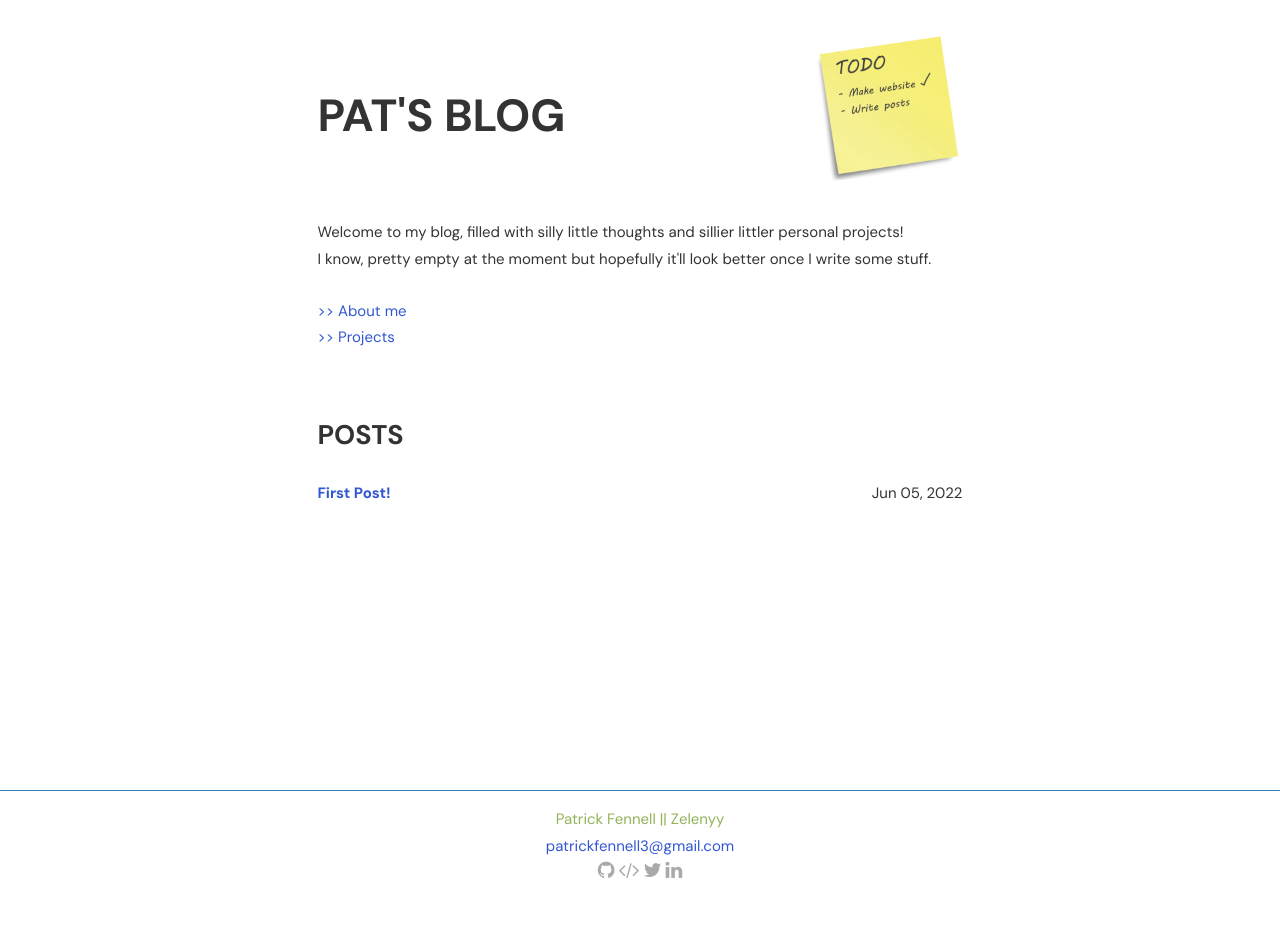
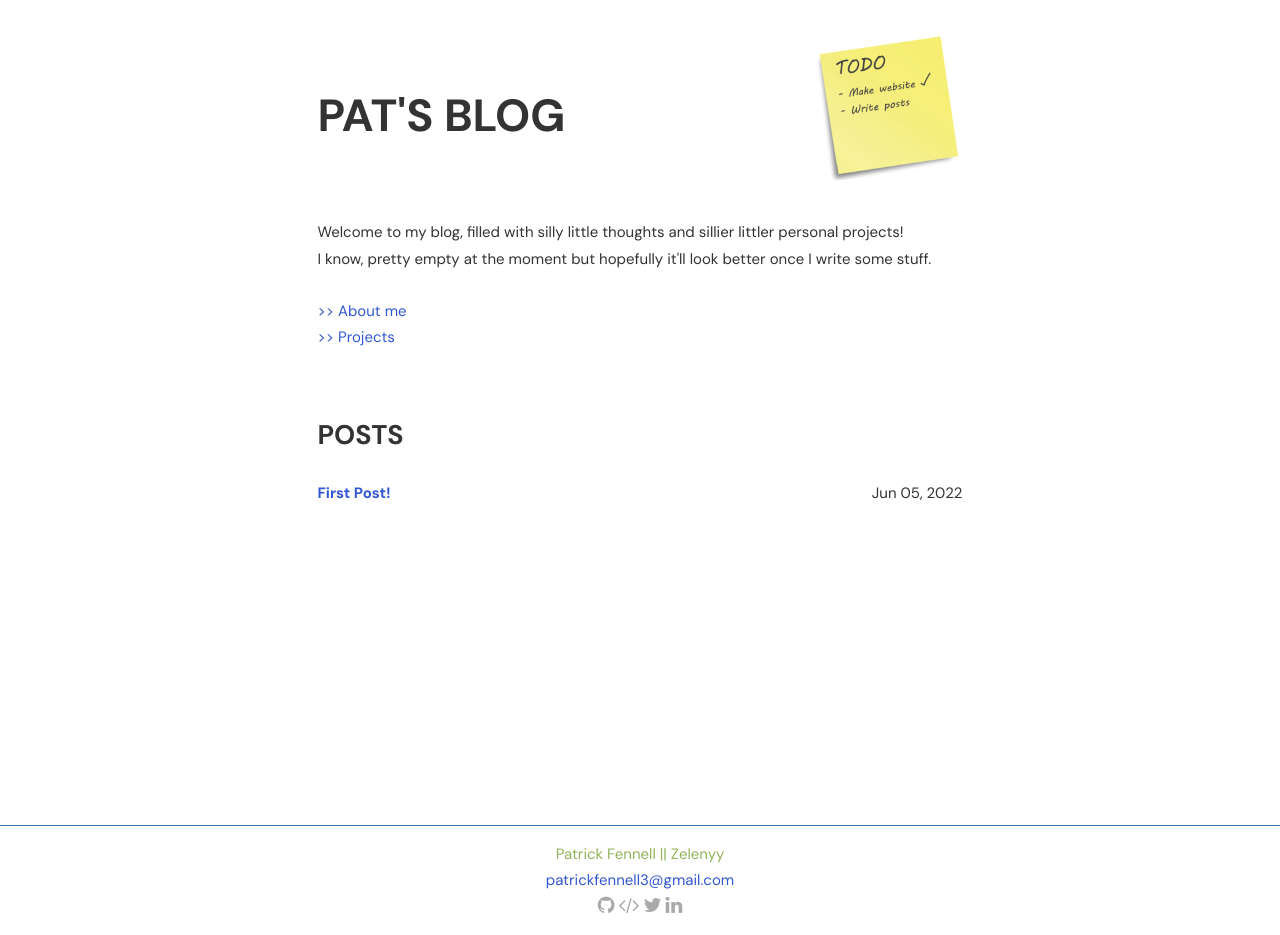
Before and after one commit to mrmelonson/zelenyy_blog, a Jekyll site: the page built from index.html, in a window 1280 px wide. Built offline with Jekyll 4.4.1, drawn with Linux system fonts in a browser that asks for light colours; before the commit the page ends 900 px from its top, so only the background shows below that.

Commit message:
figured out how to fix footer

```diff
--- a/_sass/_main.scss
+++ b/_sass/_main.scss
@@ -301,6 +301,10 @@ time {
 	margin: 0px;
 }
 
+.intro_main {
+  min-height: 92vh;
+}
+
 main {
 	display: flex;
 	max-width: 47rem;
@@ -320,10 +324,8 @@ main {
 
 .social-footer {
   padding: 1rem;
-  position: fixed;
+  position: absolute;
   text-align: center;
-  left: 0;
-  bottom: 0;
   width: 100%;
   color: #92B359;
   text-align: center;
@@ -427,12 +429,18 @@ color: #333;
     text-decoration: none;
     box-sizing: border-box;
 
-    &:nth-child(odd) {
+    &:nth-child(1) {
       padding-left: 0;
       padding-right: 20px;
     }
 
-    &:nth-child(even) {
+    &:nth-child(2) {
+      text-align: center;
+      padding-left: 20px;
+      padding-right: 20px;
+    }
+
+    &:nth-child(3) {
       text-align: right;
       padding-right: 0;
       padding-left: 20px;
--- a/about.html
+++ b/about.html
@@ -1,7 +1,7 @@
 ---
 layout: default
 ---
-
+<div class="intro_main">
   <section class="post">
     <div class="flex-row-between">
         <a href="{{ site.url }}{{ site.baseurl }}/"><< Home</a>
@@ -18,3 +18,4 @@ layout: default
 
     </div>
   </section>
+</div>
--- a/index.html
+++ b/index.html
@@ -1,6 +1,7 @@
 ---
 layout: default
 ---
+<div class="intro_main">
     <section id="intro">
         <div class="flex-row-between">
                 <div class="greetings">
@@ -31,3 +32,4 @@ layout: default
             {% endfor %}
         </ul>
     </section>
+</div>
--- a/projects.html
+++ b/projects.html
@@ -1,7 +1,7 @@
 ---
 layout: default
 ---
-
+<div class="intro_main">
   <section class="post">
     <div class="flex-row-between">
         <a href="{{ site.url }}{{ site.baseurl }}/"><< Home</a>
@@ -14,3 +14,4 @@ layout: default
       <p>Nothing much here, but I will add stuff here at some point!</p>
     </div>
   </section>
+</div>
```
Lines whose indentation alone changed are shown as unchanged.
